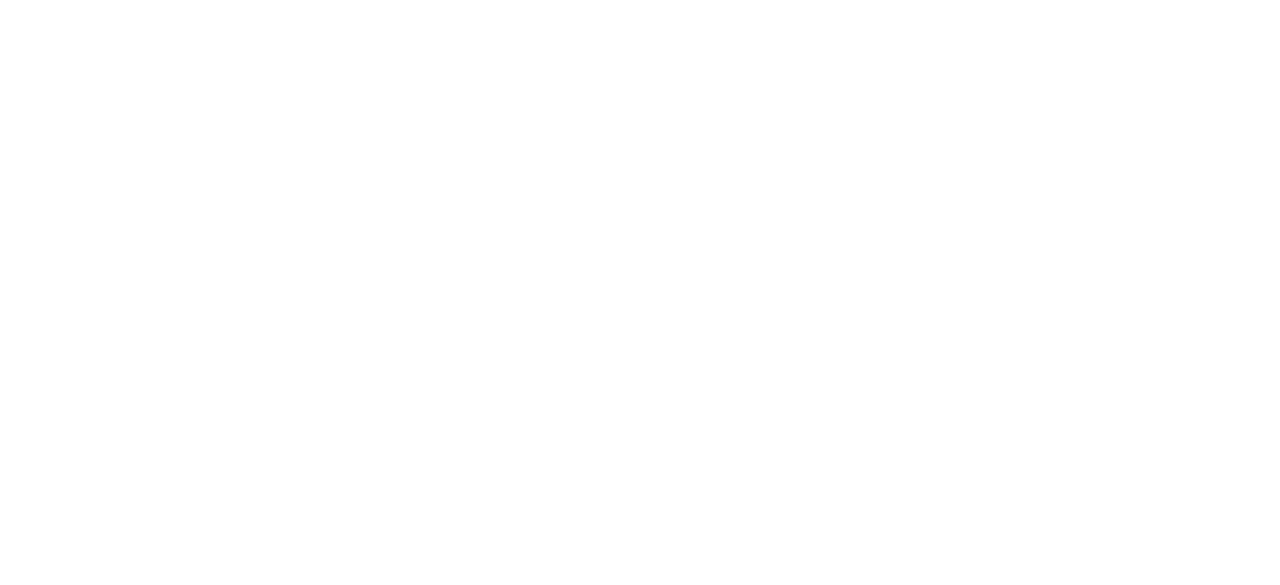
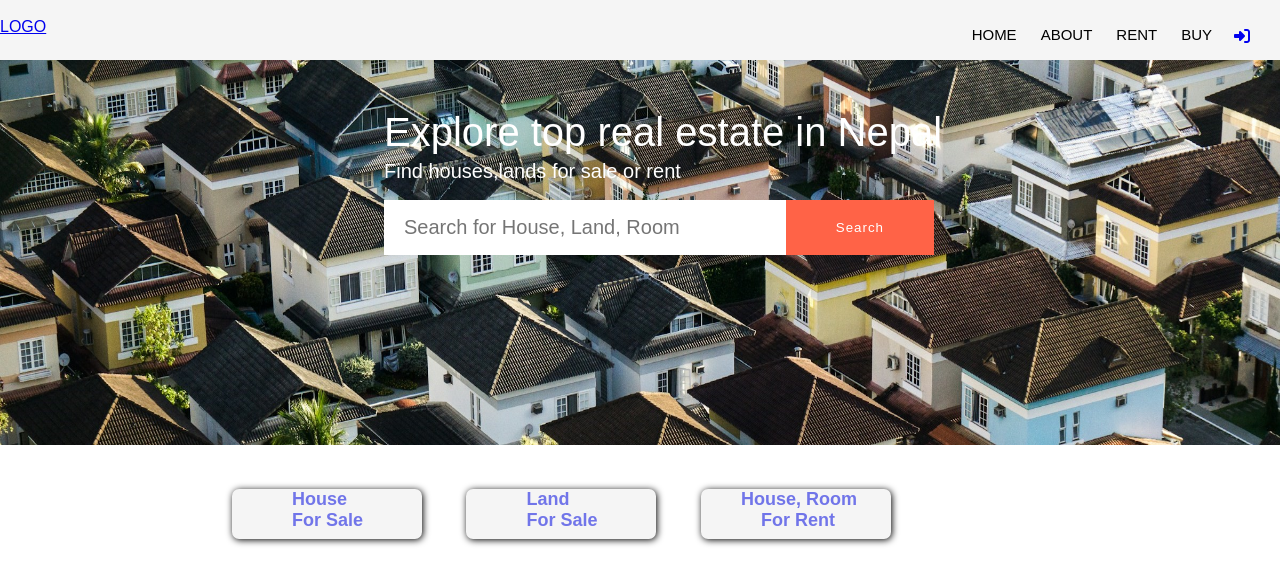
Before and after one commit to Suresh-Tamang/propertylord, a PHP site: page /userinterface.php in a window 1280 px wide. Before the commit the part shown is empty. Shown: the top 585 px of the page. Run offline with PHP 8.4, Linux system fonts and the light colour scheme.

Commit message:
userinterface

```diff
--- a/navbar.php
+++ b/navbar.php
@@ -45,6 +45,7 @@
       color: black;
       font-size: 15px;
       transition: 0.5s;
+      padding-top: 7px;
     }
 
 
@@ -63,7 +64,7 @@
     }
 
     #login-icon {
-      padding-top: 11px;
+      padding-top: 10px;
       margin-left: 10px;
       display: inline-block
     }
--- a/userinterface.php
+++ b/userinterface.php
@@ -5,6 +5,7 @@
   <meta charset="UTF-8">
   <meta name="viewport" content="width=device-width, initial-scale=1.0">
   <title>Document</title>
+  <link rel="stylesheet" href="https://cdnjs.cloudflare.com/ajax/libs/font-awesome/6.5.2/css/all.min.css">
   <style>
     * {
       margin: 0;
@@ -12,11 +13,145 @@
       font-family: "Montserrat", sans-serif;
 
     }
+
+    .upperpart {
+      height: auto;
+      display: inline-block;
+      position: relative;
+    }
+
+    .upperpart img {
+      width: 100%;
+      height: 385px;
+      display: block;
+    }
+
+    .txt1 {
+      position: absolute;
+      top: 50px;
+      left: 30%;
+      font-size: 40px;
+      color: white;
+    }
+
+    .txt2 {
+      position: absolute;
+      top: 100px;
+      left: 30%;
+      font-size: 20px;
+      color: white;
+    }
+
+    .search {
+      position: absolute;
+      top: 140px;
+      left: 30%;
+      font-size: 20px;
+    }
+
+    form {
+      background: #fff;
+      width: 550px;
+      height: 55px;
+      display: flex;
+    }
+
+    form input {
+      flex: 1;
+      border: none;
+      outline: none;
+      font-size: 20px;
+      margin-left: 10px;
+    }
+
+    form button {
+      background: tomato;
+      padding: 10px 50px;
+      border: none;
+      outline: none;
+      color: white;
+      letter-spacing: 1px;
+    }
+
+    ::placeholder {
+      font-size: 20px;
+      padding-left: 10px;
+      padding-top: 40px;
+    }
+
+    .sub-bar {
+      margin-top: 40px;
+      position: absolute;
+      left: 15%;
+    }
+
+    .card a {
+      text-decoration: none;
+      color: #7175e9;
+      font-size: 18px;
+      font-weight: bold;
+
+    }
+
+    .card {
+
+      display: inline-block;
+      margin-left: 40px;
+      background-color: whitesmoke;
+      width: 190px;
+      height: 50px;
+      border-radius: 7px;
+      box-shadow: 1px 1px 7px black;
+      transition: 0.30s;
+    }
+
+    .card:hover {
+      box-shadow: 1px 1px 10px black;
+
+    }
   </style>
 </head>
 
 <body>
+    <?php
+    include 'navbar.php';
+    ?>
+  <div class="upperpart">
+    <img src="bg.jpg" class="img1">
+    <div class="text-container">
 
+      <div class="txt1">Explore top real estate in Nepal</div>
+      <div class="txt2">Find houses,lands for sale or rent</div>
+      <div class="search">
+        <form>
+          <input type="text" placeholder="Search for House, Land, Room">
+          <button type="submit">Search</button>
+        </form>
+      </div>
+    </div>
+  </div>
+
+  <div class="sub-bar">
+    <div class="card">
+      <a href="">
+        <span style="margin-left: 60px;">House</span><br>
+        <span style="margin-left: 60px;">For Sale</span>
+      </a>
+    </div>
+    <div class="card">
+      <a href="">
+        <span style="margin-left: 60px;">Land</span><br>
+        <span style="margin-left: 60px;">For Sale</span>
+      </a>
+    </div>
+    <div class="card">
+      <a href="">
+        <span style="margin-left: 40px;">House, Room</span><br>
+        <span style="margin-left: 60px;">For Rent</span>
+      </a>
+    </div>
+
+  </div>
 </body>
 
 </html>
```
Also changed, not shown: practise.html (added, +154 -0 lines), bg.jpg (added), breno-assis-r3WAWU5Fi5Q-unsplash.jpg (added). Lines whose indentation alone changed are shown as unchanged.
